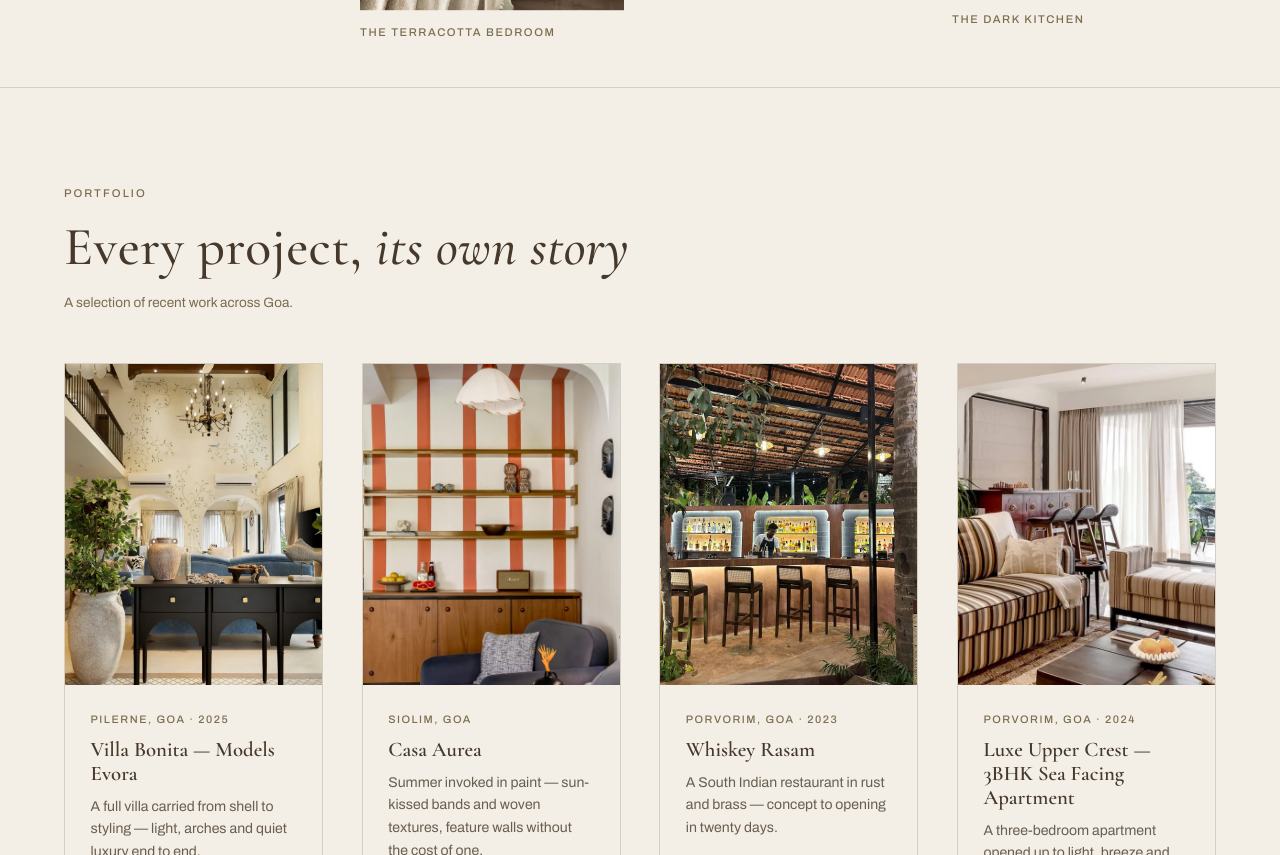
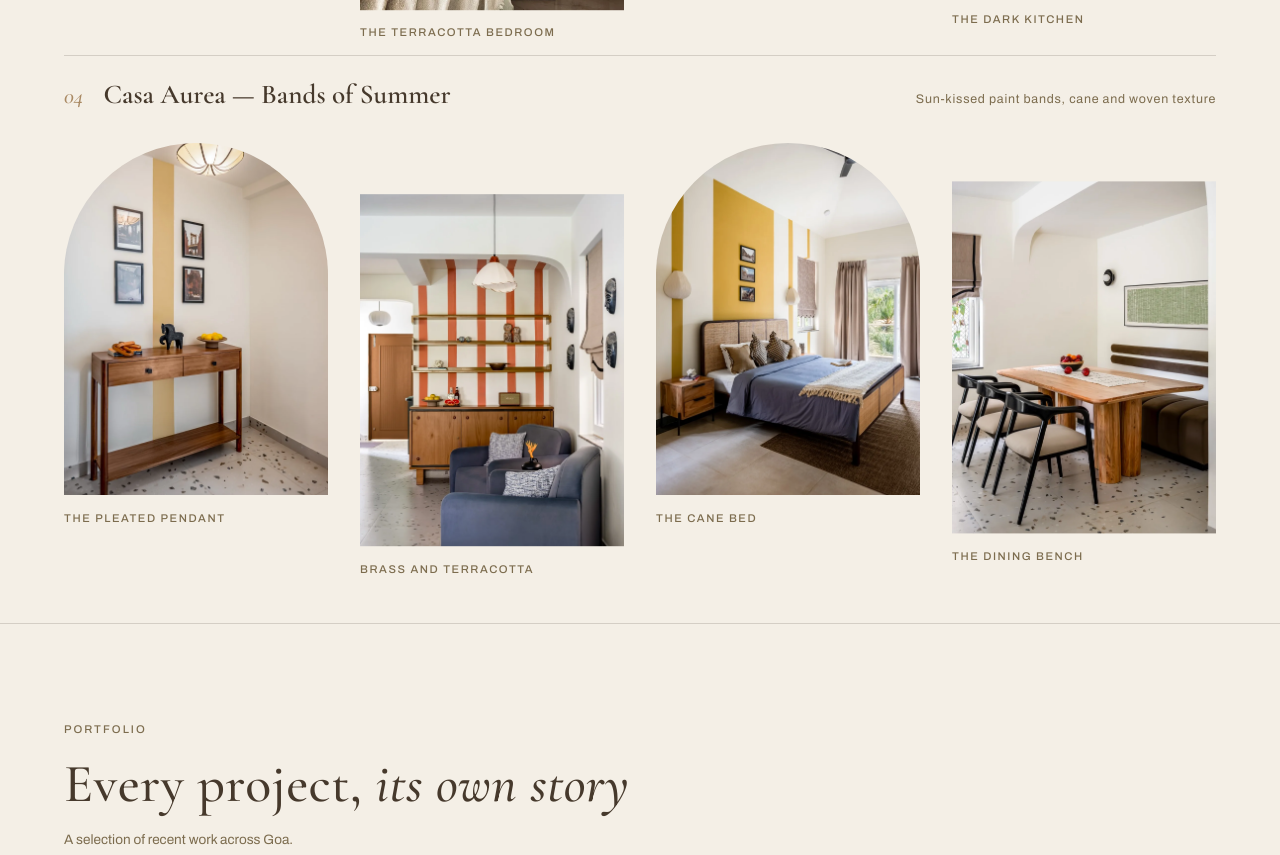
Before and after one commit to mauryagovind045-star/svay-website, a plain HTML site: page index.html in a window 1280 px wide. Shown: the part 3796-4651 px from the top of the page. Drawn offline with nearby package versions, Linux system fonts and the light colour scheme.

Commit message:
Add Casa Aurea as the fourth project set
Follows the existing pattern: numbered head and four tiles alternating
the arched treatment. Reuses the alt text already written on the
project page.

Co-Authored-By: Claude Opus 5 <noreply@anthropic.com>

```diff
--- a/index.html
+++ b/index.html
@@ -191,6 +191,32 @@
           <figure class="tile" data-reveal>
             <img width="800" height="1200" src="/assets/img/kitchen.webp" alt="Dark fluted kitchen island with stone counter" loading="lazy">
             <figcaption>The Dark Kitchen</figcaption>
+          </figure>
+        </div>
+      </div>
+
+      <div class="project-set" data-reveal>
+        <div class="project-set__head">
+          <span class="project-set__num">04</span>
+          <h3 class="project-set__title">Casa Aurea — Bands of Summer</h3>
+          <p class="project-set__desc">Sun-kissed paint bands, cane and woven texture</p>
+        </div>
+        <div class="projects__grid">
+          <figure class="tile tile--arch" data-reveal>
+            <img width="1066" height="1600" src="/assets/img/portfolio/casa-aurea/entry.webp" alt="Entry console in teak below a pleated pendant, with a single mustard band running floor to ceiling" loading="lazy">
+            <figcaption>The Pleated Pendant</figcaption>
+          </figure>
+          <figure class="tile" data-reveal>
+            <img width="1066" height="1600" src="/assets/img/portfolio/casa-aurea/shelving.webp" alt="Brass-railed shelving set against terracotta stripes above a teak sideboard" loading="lazy">
+            <figcaption>Brass and Terracotta</figcaption>
+          </figure>
+          <figure class="tile tile--arch" data-reveal>
+            <img width="1066" height="1600" src="/assets/img/portfolio/casa-aurea/bedroom-yellow.webp" alt="Bedroom with broad mustard and ivory bands behind a cane bed, woven wall lights and garden beyond" loading="lazy">
+            <figcaption>The Cane Bed</figcaption>
+          </figure>
+          <figure class="tile" data-reveal>
+            <img width="1066" height="1600" src="/assets/img/portfolio/casa-aurea/dining.webp" alt="Dining table in solid wood with black chairs, a built-in bench and terrazzo flooring" loading="lazy">
+            <figcaption>The Dining Bench</figcaption>
           </figure>
         </div>
       </div>
```
